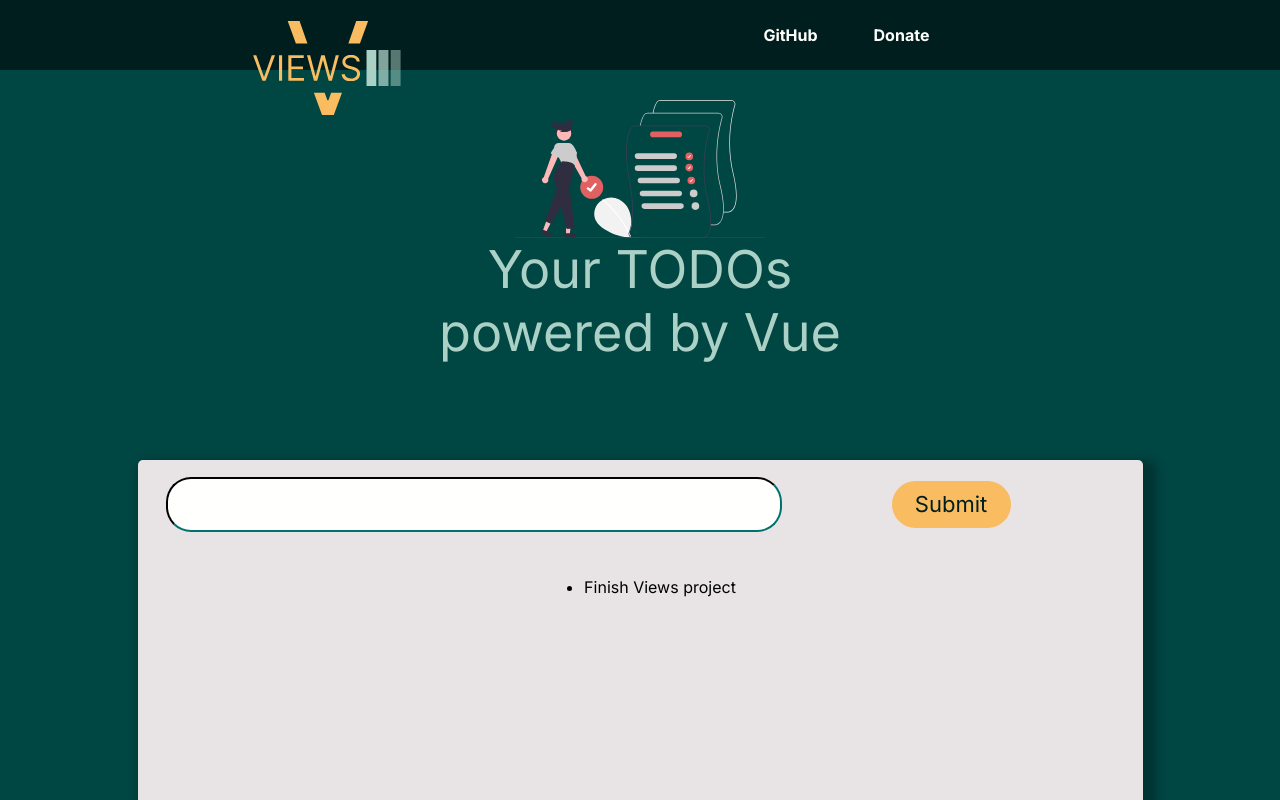
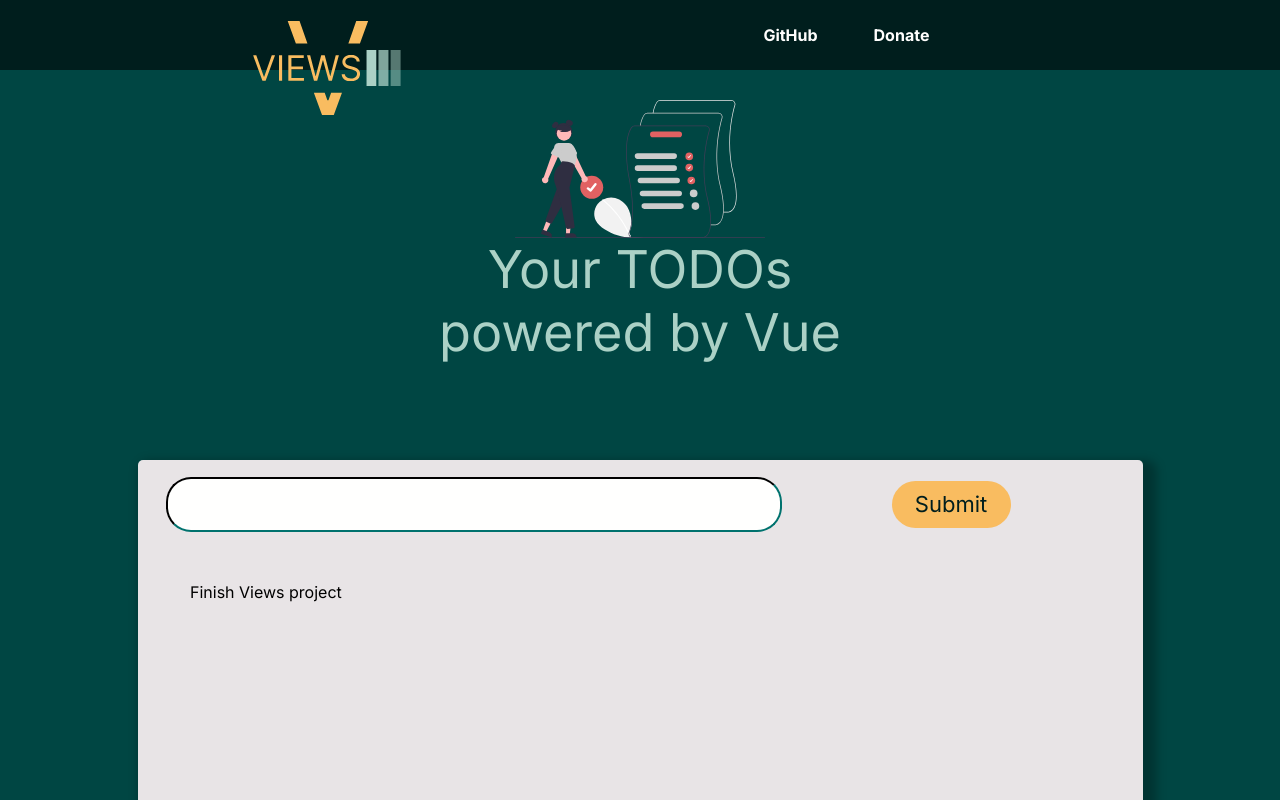
Before and after one commit to mahiv87/Views-by-Vue, a Vue app: page / in a window 1280 px wide. Shown: the top 800 px of the page. Built offline with nearby package versions, Linux system fonts and the light colour scheme.

Commit message:
initial todo item style

```diff
--- a/src/components/Todos/TodoList.vue
+++ b/src/components/Todos/TodoList.vue
@@ -19,11 +19,29 @@ export default {
 </script>
 
 <template>
-	<ul>
-		<li v-for="todo in todos">
+	<ul class="list-container">
+		<li v-for="todo in todos" class="todo-item">
 			<span>{{ todo.task }}</span>
 		</li>
 	</ul>
 </template>
 
-<style scoped></style>
+<style scoped>
+.list-container {
+	display: flex;
+	flex-direction: column;
+	justify-content: start;
+	align-items: center;
+	padding: 0px;
+	width: 900px;
+	height: 360px;
+}
+
+.todo-item {
+	list-style: none;
+	padding: 5px 25px;
+	gap: 10px;
+	width: 900px;
+	height: 40px;
+}
+</style>
```
